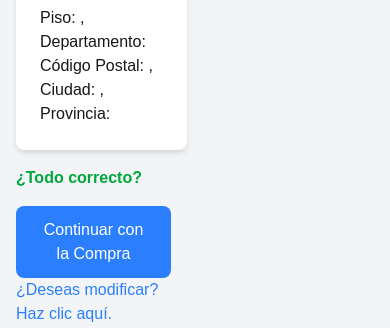
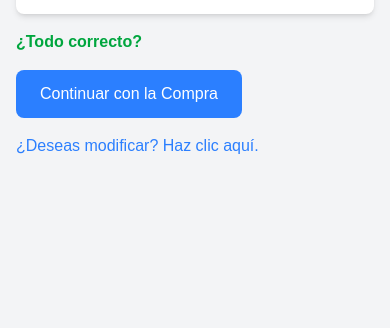
Before and after one commit to Sebas202070/PizzaJaiDelivery, a Next.js app: page /datos-envio in a window 390 px wide. Shown: the part 470-798 px from the top of the page. Built offline with nearby package versions, Linux system fonts and the light colour scheme; no server answers.

Commit message:
ResponsiveOk

```diff
--- a/app/datos-envio/page.js
+++ b/app/datos-envio/page.js
@@ -107,8 +107,9 @@ const DatosEnvio = () => {
     return (
        <div className="min-h-screen bg-gray-100 py-8">
     <div className="container mx-auto px-4">
-                <div className="flex justify-between items-start">
-                    <div className="w-1/2 mr-4">
+        <div className="flex flex-col lg:flex-row justify-between items-stretch gap-y-8">
+            {/* Columna Izquierda: Resumen y Datos */}
+            <div className="w-full lg:w-1/2 lg:mr-4">
                 <h2 className="text-3xl font-bold mb-6">Resumen de la Orden</h2>
                 <div className="bg-white rounded-lg shadow-md p-6 mb-4">
                     <h3 className="text-xl font-semibold mb-4">Productos:</h3>
@@ -137,29 +138,27 @@ const DatosEnvio = () => {
                         </div>
                     )}
                 </div>
+
                 <p className="text-green-600 font-semibold mb-4">¿Todo correcto?</p>
                 {!showPaymentOptions ? (
                     <button
                         onClick={handleConfirm}
-                                className="bg-blue-500 hover:bg-blue-600 text-white py-3 px-6 rounded-lg mr-4"
+                        className="bg-blue-500 hover:bg-blue-600 text-white py-3 px-6 rounded-lg mr-4 mb-4"
                         disabled={paymentLoading || isProcessing.current}
                     >
                         {paymentLoading || isProcessing.current ? "Cargando..." : "Continuar con la Compra"}
                     </button>
-                        ) : (
-                            <div>
-                                {/* Opciones de pago se mueven a la derecha */}
-                            </div>
-                        )}
+                ) : null}
                 {paymentError && <p className="text-red-500">{paymentError}</p>}
                 <p className="text-blue-500 cursor-pointer" onClick={handleModify}>
                     ¿Deseas modificar? Haz clic aquí.
                 </p>
             </div>
 
-                    <div className="w-1/2 mt-14">
+            {/* Columna Derecha: Opciones de pago */}
+            <div className="w-full lg:w-1/2 h-full">
                 {showPaymentOptions && (
-                            <div className="bg-white rounded-lg shadow-md p-6">
+                    <div className="bg-white rounded-lg shadow-md p-6 h-full flex flex-col justify-between">
                         <h3 className="text-xl font-semibold mb-4">Opciones de Pago</h3>
                         <div className="space-y-4">
                             <label className="flex items-center">
@@ -189,6 +188,7 @@ const DatosEnvio = () => {
         </div>
     </div>
 </div>
+
     );
 };
 
```
Lines whose indentation alone changed are shown as unchanged.
